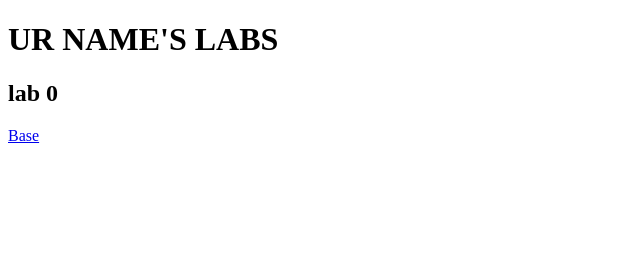
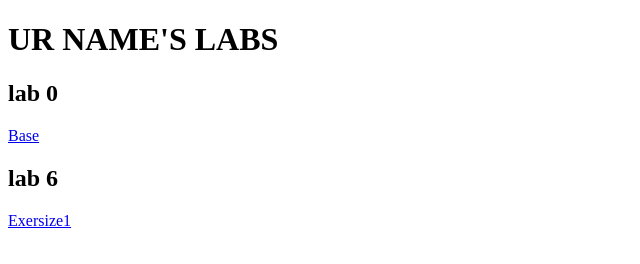
Before and after one commit to gjheeta21/N220-labS2023, a plain HTML site: page Index.html in a window 1280 px wide. Shown: the whole page, without its empty margins (0-640 px from the left). Drawn offline with Linux system fonts and the light colour scheme.

Commit message:
Making lab 6

```diff
--- a/Index.html
+++ b/Index.html
@@ -11,5 +11,11 @@
 
     <h2>lab 0</h2>
     <a href="LABS/LAB 0/base.html"> Base </a>
+
+    <h2>lab 6</h2>
+    <a href="LABS/LAB6/Exersize1.html"> Exersize1 </a>
+
+
+
 </body>
 </html>
```
Also changed, not shown: LABS/LAB6/Exersize1.html (added).
